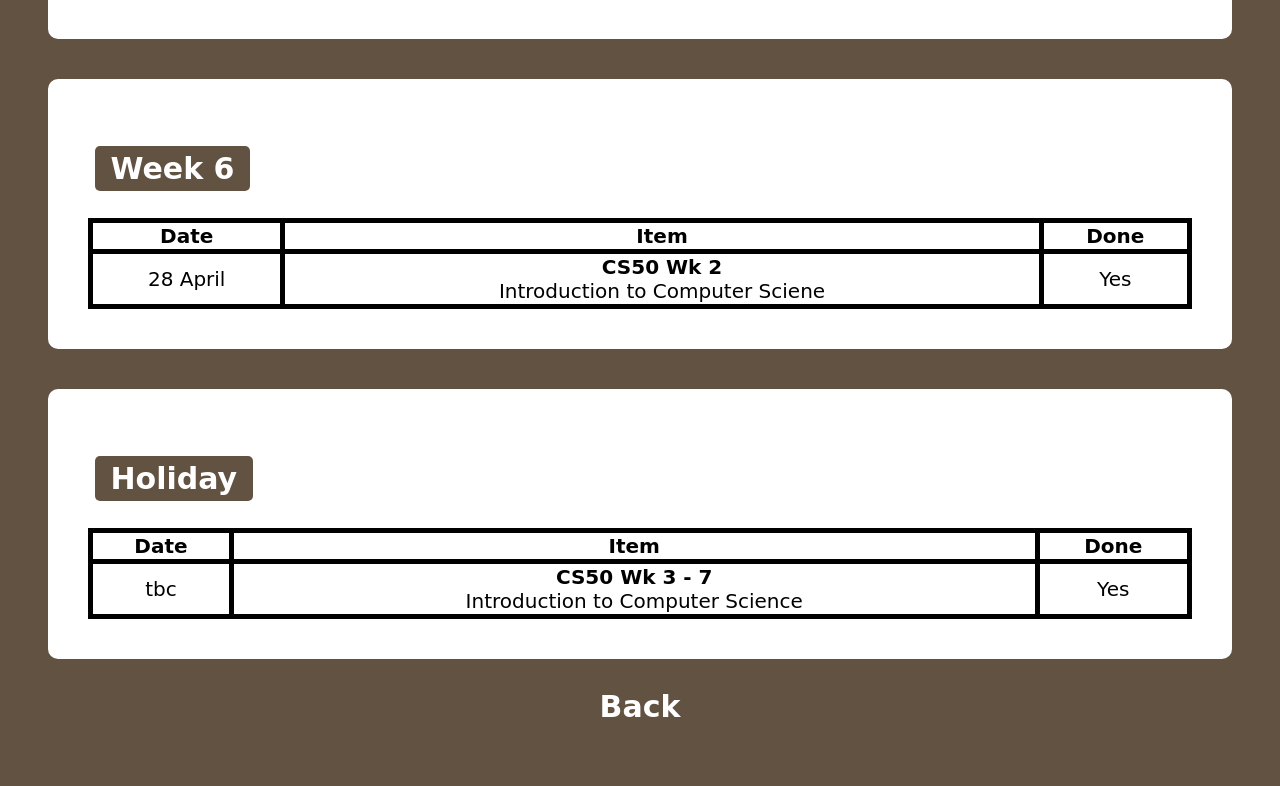
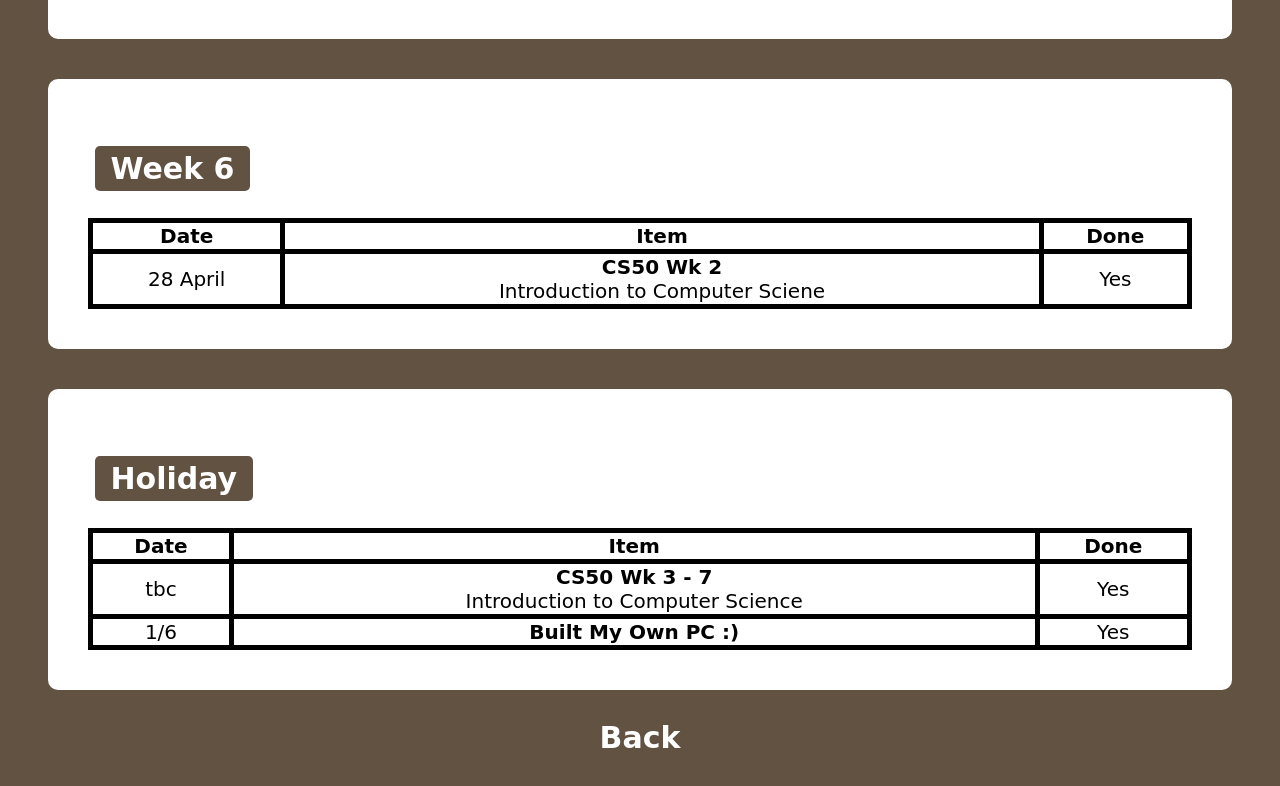
Before and after one commit to jessicacnx/hblsch2.0, a plain HTML site: page term2.html in a window 1280 px wide. Shown: the part 1091-1877 px from the top of the page. Drawn offline with Linux system fonts and the light colour scheme; a web font is replaced by a local one.

Commit message:
Update term2.html

```diff
--- a/term2.html
+++ b/term2.html
@@ -89,6 +89,11 @@
           <td> <p1> CS50 Wk 3 - 7 </p1> <br> Introduction to Computer Science </td>
           <td> Yes </td>
         </tr>
+        <tr>
+          <td> 1/6 </td>
+          <td> <p1> Built My Own PC :) </p1></td>
+          <td> Yes </td>
+        </tr>
       </table>
     </div>
 
```
